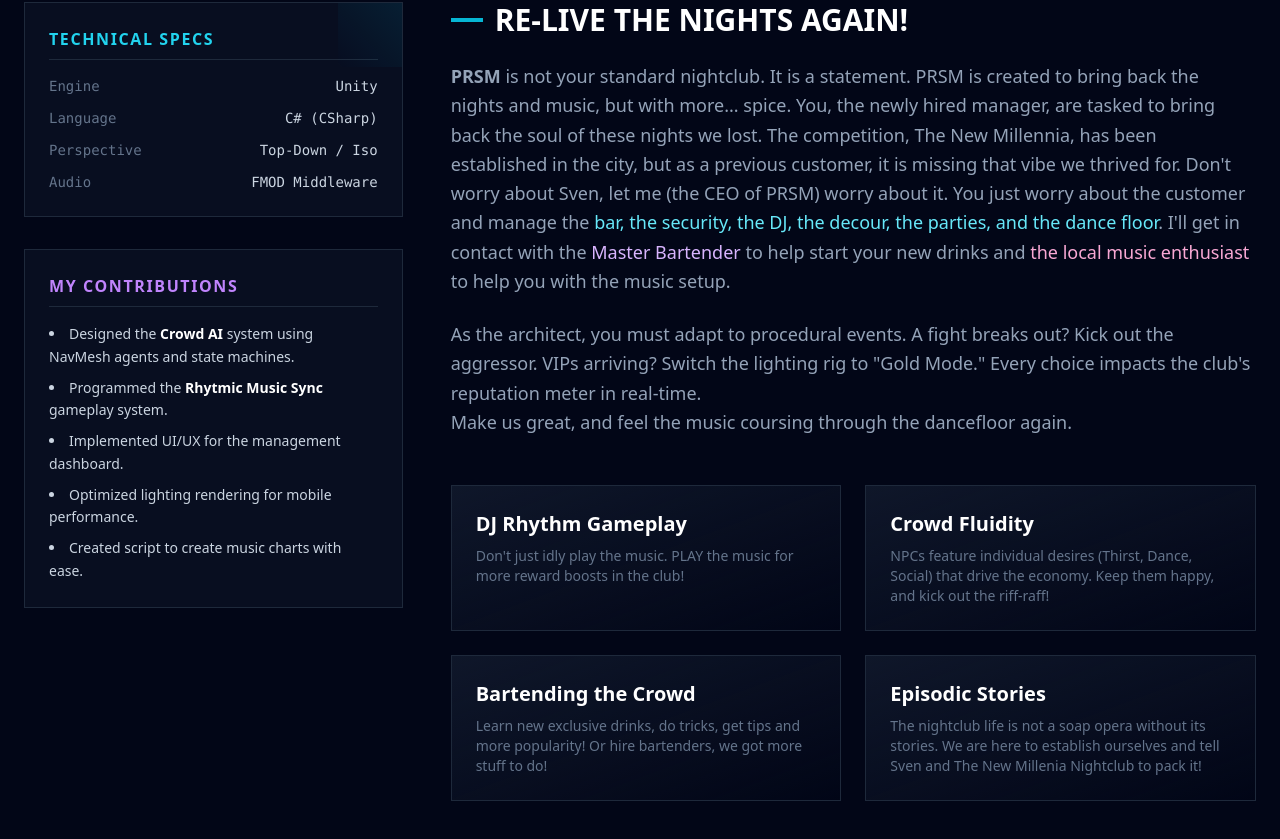
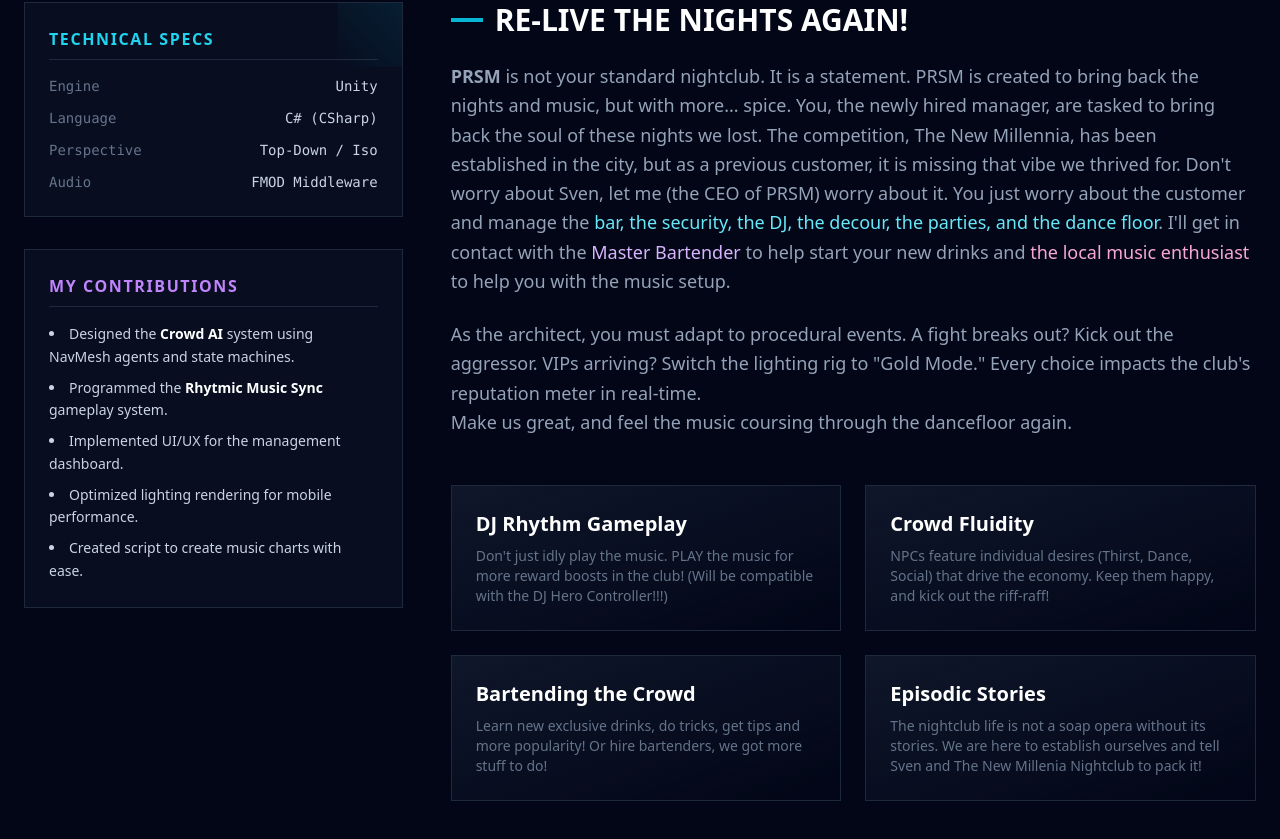
Before and after one commit to OwlhootMike/owlhootgames-site, a Next.js app: page /games/nightclubs in a window 1280 px wide. Shown: the part 1063-1902 px from the top of the page. Built offline with nearby package versions, Linux system fonts and the light colour scheme.

Commit message:
Added comment for PRSM

```diff
--- a/app/games/nightclubs/page.tsx
+++ b/app/games/nightclubs/page.tsx
@@ -140,7 +140,7 @@
             <div className="grid grid-cols-1 md:grid-cols-2 gap-6">
                <div className="p-6 border border-slate-800 hover:border-cyan-500/50 transition-colors bg-gradient-to-br from-slate-900 to-transparent">
                  <h4 className="text-xl font-bold text-white mb-2">DJ Rhythm Gameplay</h4>
-                 <p className="text-slate-500 text-sm">Don't just idly play the music. PLAY the music for more reward boosts in the club!</p>
+                 <p className="text-slate-500 text-sm">Don't just idly play the music. PLAY the music for more reward boosts in the club! (Will be compatible with the DJ Hero Controller!!!)</p>
                </div>
                <div className="p-6 border border-slate-800 hover:border-purple-500/50 transition-colors bg-gradient-to-br from-slate-900 to-transparent">
                  <h4 className="text-xl font-bold text-white mb-2">Crowd Fluidity</h4>
```
